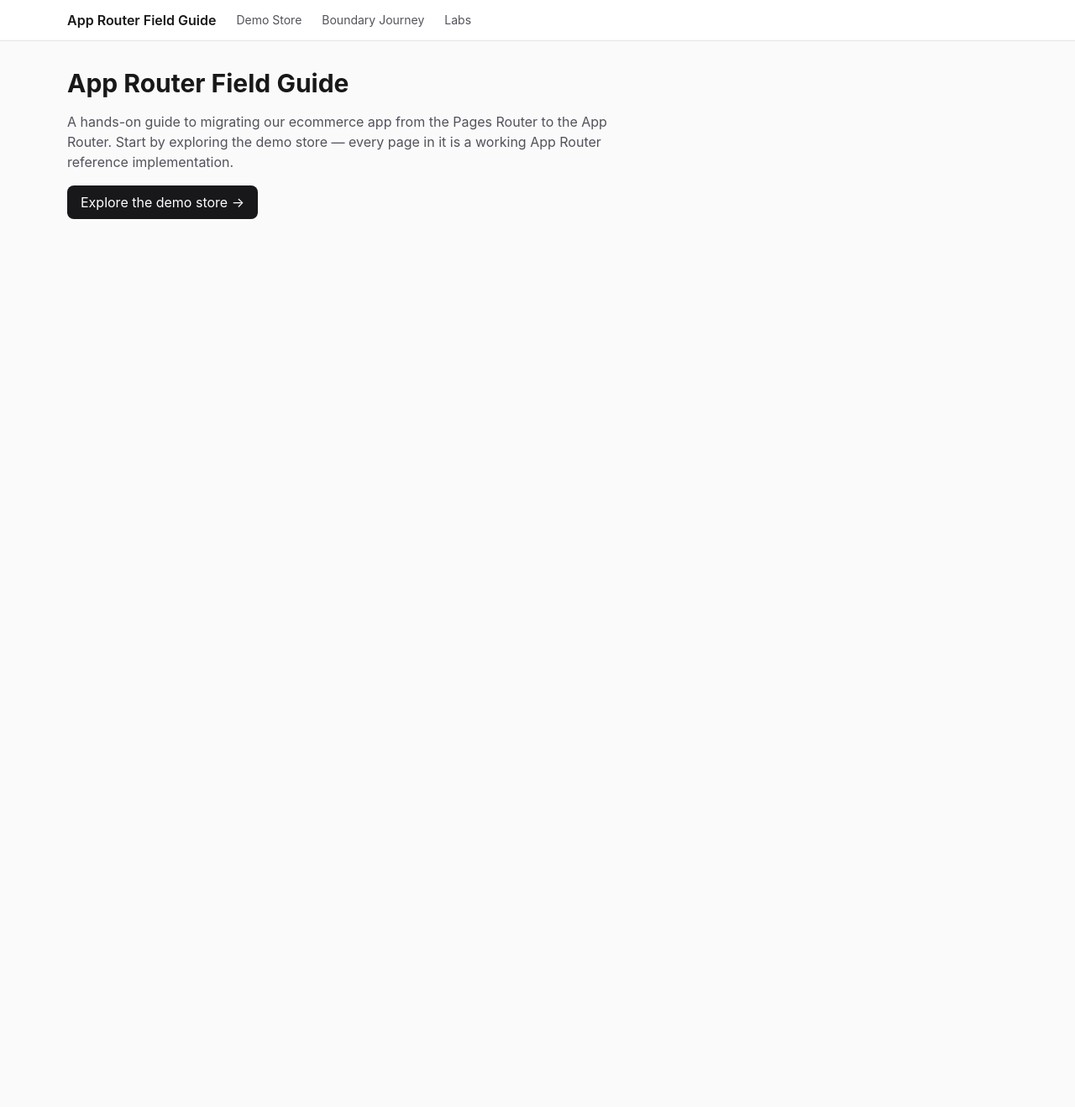
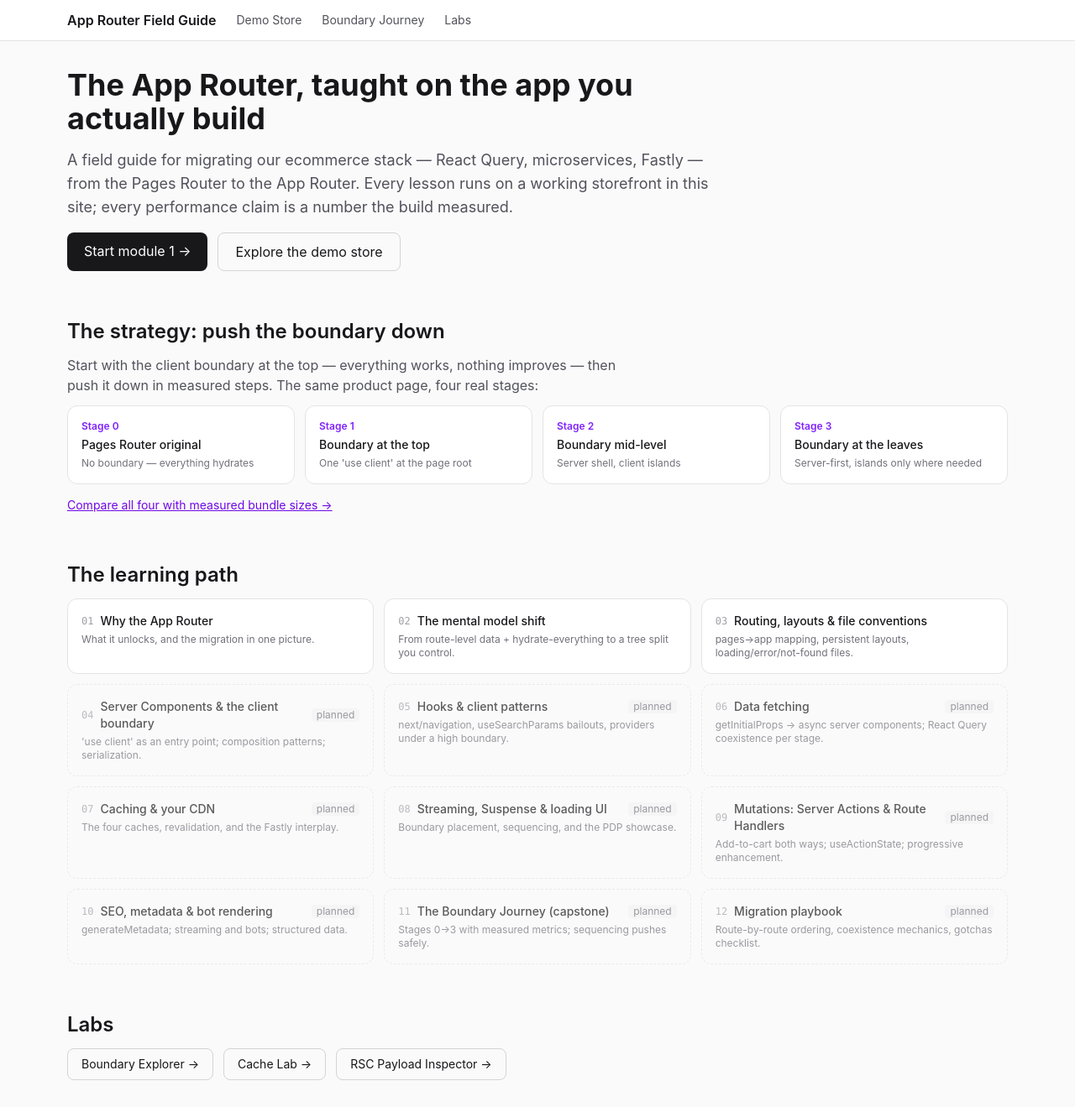
Before and after one commit to SVehrenkamp/app-router-explainer, a Next.js app: page / in a window 1280 px wide. Shown: the whole page at 84% size. Before the commit the page ends 800 px from the top, so only its background shows below. Built offline with nearby package versions, Linux system fonts and the light colour scheme.

Commit message:
feat: replace landing stub with pitch, stage strip, and learning path

```diff
--- a/app/page.tsx
+++ b/app/page.tsx
@@ -1,21 +1,126 @@
-// Landing stub. The full landing page (learning path, curriculum links) ships in Plan 4.
+// The landing page — effectively module 0: the pitch, the migration strategy
+// in one strip, and the learning path. Statically prerendered; every claim
+// links to a live demo or a measured number elsewhere in the site.
 import Link from 'next/link'
+import { MODULES } from '@/lib/curriculum'
+import { DEMO_SLUG, JOURNEY_STAGES } from '@/lib/journey'
+
+const LAB_LINKS = [
+  { href: '/labs/boundary-explorer', title: 'Boundary Explorer' },
+  { href: '/labs/cache-lab', title: 'Cache Lab' },
+  { href: '/labs/rsc-inspector', title: 'RSC Payload Inspector' },
+]
 
 export default function HomePage() {
   return (
-    <section className="space-y-4">
-      <h1 className="text-3xl font-bold">App Router Field Guide</h1>
-      <p className="max-w-2xl text-zinc-600">
-        A hands-on guide to migrating our ecommerce app from the Pages Router to the App
-        Router. Start by exploring the demo store — every page in it is a working App Router
-        reference implementation.
+    <div className="space-y-14">
+      <section className="max-w-3xl space-y-4">
+        <h1 className="text-4xl font-bold">
+          The App Router, taught on the app you actually build
+        </h1>
+        <p className="text-lg text-zinc-600">
+          A field guide for migrating our ecommerce stack — React Query, microservices,
+          Fastly — from the Pages Router to the App Router. Every lesson runs on a working
+          storefront in this site; every performance claim is a number the build measured.
         </p>
+        <div className="flex gap-3">
+          <Link
+            href="/learn/why-app-router"
+            className="rounded-lg bg-zinc-900 px-5 py-2.5 text-white hover:bg-zinc-700"
+          >
+            Start module 1 →
+          </Link>
           <Link
             href="/store"
-        className="inline-block rounded-lg bg-zinc-900 px-4 py-2 text-white hover:bg-zinc-700"
+            className="rounded-lg border border-zinc-300 px-5 py-2.5 hover:bg-zinc-100"
           >
-        Explore the demo store →
+            Explore the demo store
+          </Link>
+        </div>
+      </section>
+
+      <section className="space-y-3">
+        <h2 className="text-2xl font-semibold">The strategy: push the boundary down</h2>
+        <p className="max-w-2xl text-zinc-600">
+          Start with the client boundary at the top — everything works, nothing improves —
+          then push it down in measured steps. The same product page, four real stages:
+        </p>
+        <div className="grid gap-3 md:grid-cols-4">
+          {JOURNEY_STAGES.map((stage) => (
+            <Link
+              key={stage.stage}
+              href={stage.pdpRoute(DEMO_SLUG)}
+              className="rounded-xl border border-zinc-200 bg-white p-4 transition hover:shadow-md"
+            >
+              <div className="mb-1 text-xs font-semibold text-violet-600">
+                Stage {stage.stage}
+              </div>
+              <div className="text-sm font-medium">{stage.title}</div>
+              <div className="mt-1 text-xs text-zinc-500">{stage.boundary}</div>
+            </Link>
+          ))}
+        </div>
+        <Link href="/journey" className="inline-block text-sm text-violet-700 underline">
+          Compare all four with measured bundle sizes →
         </Link>
       </section>
+
+      <section className="space-y-3">
+        <h2 className="text-2xl font-semibold">The learning path</h2>
+        <div className="grid gap-3 md:grid-cols-3">
+          {MODULES.map((mod) => {
+            const inner = (
+              <>
+                <div className="mb-1 flex items-center gap-2">
+                  <span className="font-mono text-xs text-zinc-400">
+                    {String(mod.number).padStart(2, '0')}
+                  </span>
+                  <span className="text-sm font-medium">{mod.title}</span>
+                  {mod.status === 'planned' && (
+                    <span className="ml-auto rounded bg-zinc-100 px-1.5 text-xs text-zinc-500">
+                      planned
+                    </span>
+                  )}
+                </div>
+                <p className="text-xs text-zinc-500">{mod.summary}</p>
+              </>
+            )
+            return mod.status === 'available' ? (
+              <Link
+                key={mod.slug}
+                href={`/learn/${mod.slug}`}
+                data-testid="path-module"
+                className="rounded-xl border border-zinc-200 bg-white p-4 transition hover:shadow-md"
+              >
+                {inner}
+              </Link>
+            ) : (
+              <div
+                key={mod.slug}
+                data-testid="path-module"
+                className="rounded-xl border border-dashed border-zinc-200 p-4 opacity-70"
+              >
+                {inner}
+              </div>
+            )
+          })}
+        </div>
+      </section>
+
+      <section className="space-y-3">
+        <h2 className="text-2xl font-semibold">Labs</h2>
+        <div className="flex flex-wrap gap-3">
+          {LAB_LINKS.map((lab) => (
+            <Link
+              key={lab.href}
+              href={lab.href}
+              className="rounded-lg border border-zinc-300 px-4 py-2 text-sm hover:bg-zinc-100"
+            >
+              {lab.title} →
+            </Link>
+          ))}
+        </div>
+      </section>
+    </div>
   )
 }
```
Also changed, not shown: 1 other file (tests, documents, lock files or other folders). Lines whose indentation alone changed are shown as unchanged.
